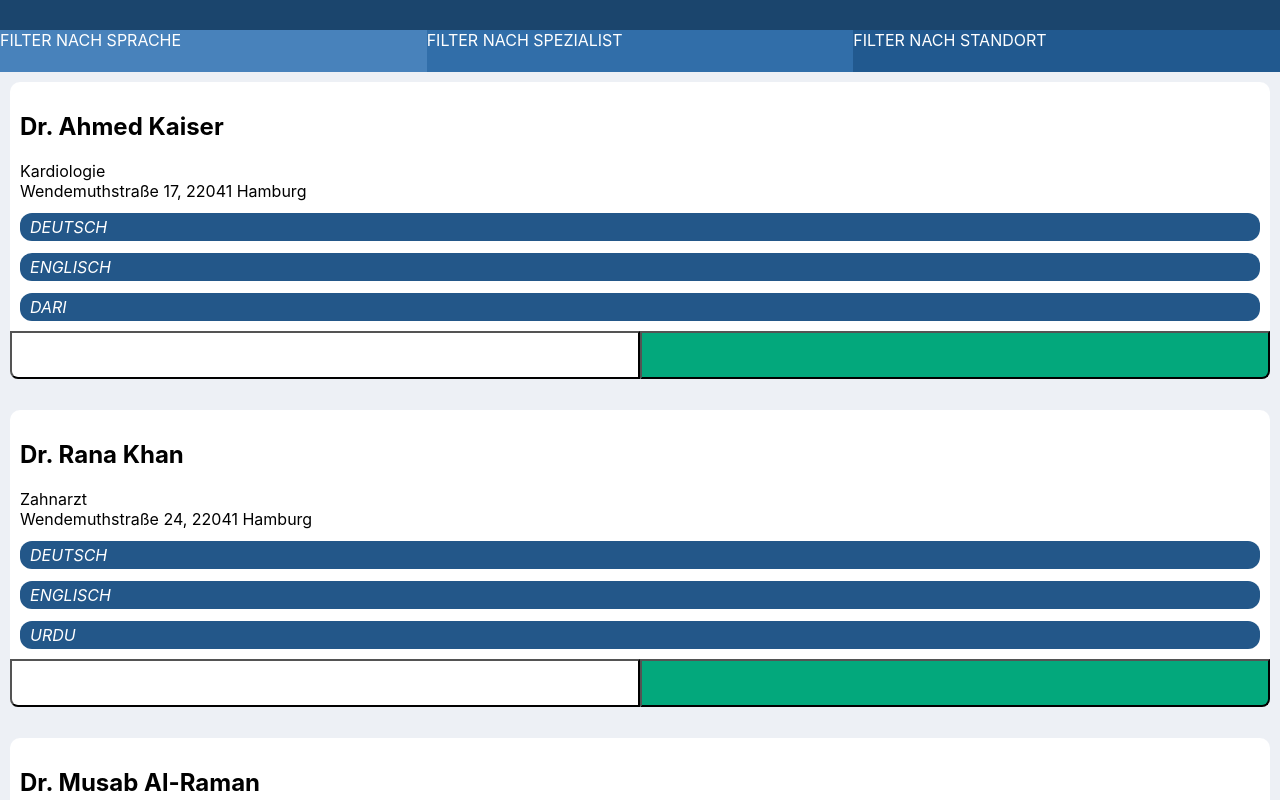
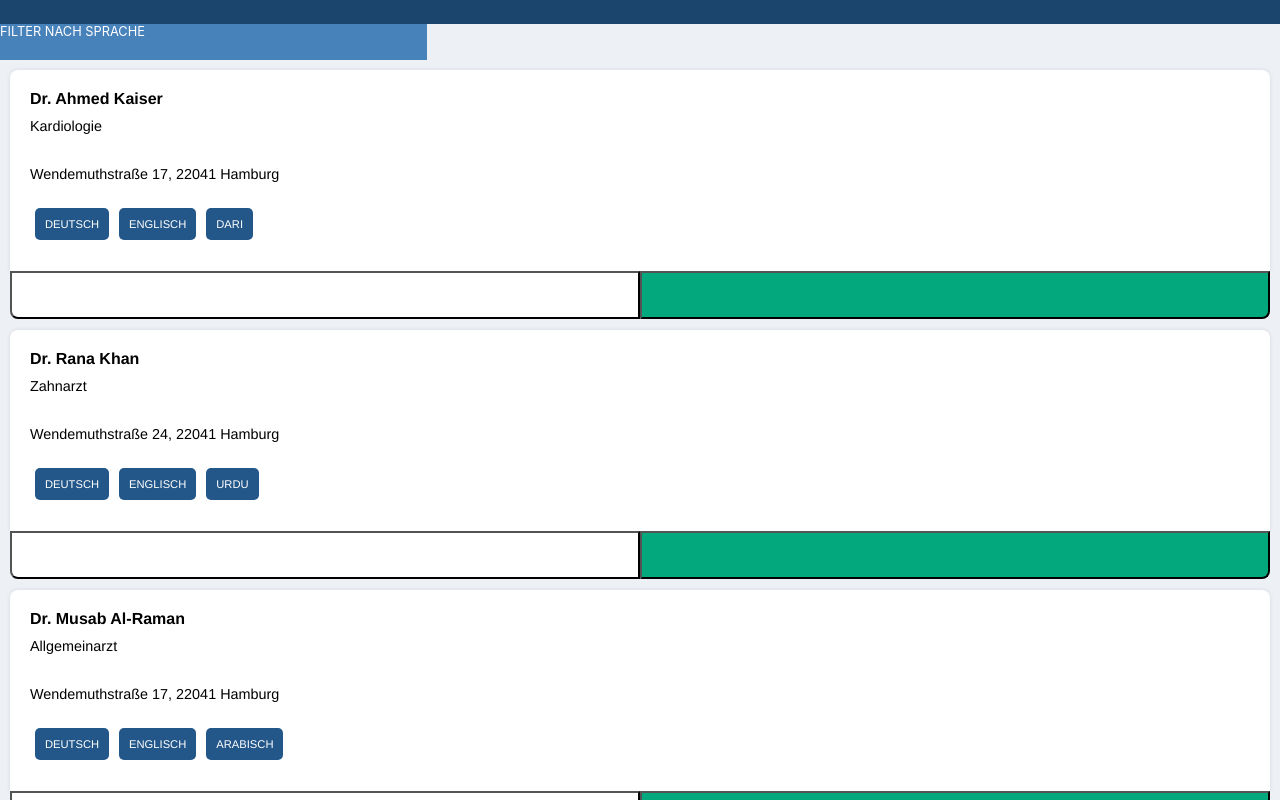
Before and after one commit to nurizai/DrLanguage, a React (Create React App) app: page / in a window 1280 px wide. Shown: the top 800 px of the page. Built offline with nearby package versions, Linux system fonts and the light colour scheme.

Commit message:
Add overflow-y to the cards

```diff
--- a/src/App.js
+++ b/src/App.js
@@ -2,29 +2,20 @@ import React, { useState } from 'react';
 import Header from './Header'
 import styled from 'styled-components/macro'
 import Filter from './Filter'
-import Cards from './Cards'
 import cardData from './cards.json'
+import CardList from './CardList';
+
 
 function App() {
   const [cards, setCards] = useState(cardData)
   return (
-    <>
-      <Header></Header>
-      <Filter filtertags={getFilterTags()} test={getSpezialistTags()}></Filter>
-      <AppStyled>
-        {renderCards()}
-      </AppStyled>
-    </>
+    <AppStyled>
+      <Header/>
+      <Filter filtertags={getFilterTags()}></Filter>
+      <CardList/>
+    </AppStyled>
   );
 
-  function renderCards() {
-    return cards.map((card, index) => (
-      <Cards
-        key={index}
-        {...card}
-        />
-    ))
-  }
 
   function getFilterTags() {
     const filtertags = Array.from(cards.reduce((pre, acc) => {
@@ -33,21 +24,13 @@ function App() {
     }, new Set()))
     return filtertags
   }
-
-  function getSpezialistTags() {
-    const test = Array.from(cards.reduce((pre, acc) => {
-      acc.tags.forEach(tag => pre.add(tag))
-      return pre
-    }, new Set()))
-    return test
-  }
 }
-
 
 
 const AppStyled = styled.div`
   display: grid;
-  gap: 10px;
+  grid-template-rows: 24px 36px auto;
+  position: fixed;
   left: 0;
   right: 0;
   top: 0;
--- /dev/null
+++ b/src/CardList.js
@@ -0,0 +1,24 @@
+import React, { useState } from 'react'
+import Cards from './Cards'
+import cardData from './cards.json'
+import styled from 'styled-components'
+
+export default function CardList() {
+
+  const [cards, setCards] = useState(cardData)
+
+  return (
+    <CardListStyled>
+      {cards.map((card, index) => (
+        <Cards
+        key={index}
+        {...card}
+        />
+  ))}
+    </CardListStyled>
+  )
+}
+
+const CardListStyled = styled.section`
+overflow-y: scroll;
+`
--- a/src/Cards.js
+++ b/src/Cards.js
@@ -38,16 +38,38 @@ export default function Cards({
   )
 
   function renderTags() {
-    return tags.map(tag => <Tag key={tag} text={tag} />)
+    return (
+      <TagListStyled>
+        {tags.map(tag => <Tag key={tag} text={tag} />)}
+      </TagListStyled>
+    )
   }
 }
 
+const TagListStyled = styled.ul`
+  list-style-type: none;
+  padding: 0 10px;
+`
+
 const CardStyled = styled.section`
-  box-sizing: border-box;
-  border-radius: 10px 10px 0 0;
-  position: relative;
+  display: grid;
+  grid-template-rows: auto 48px;
+  border-radius: 8px 8px 0 0;
   background: white;
   padding: 10px;
+  box-shadow: 0 0 4px 0 rgba(0,0,0,0.10);
+
+  > div {
+    margin: 5px 10px 5px 10px;
+    font-family: Helvetica;
+    font-size: 0.9rem;
+  }
+
+  > h2 {
+    margin: 10px auto 5px 10px;
+    font-family: Helvetica;
+    font-size: 1rem;
+  }
 `
 const CardButton = styled.div`
 display: inline;
@@ -68,5 +90,5 @@ border-radius: 0 0 8px 0;
 `
 
 const FullCardStyled = styled.div`
-margin: 10px;
+margin: 10px 10px 5px 10px;
 `
--- a/src/Filter.js
+++ b/src/Filter.js
@@ -2,17 +2,16 @@ import React, { useState } from 'react'
 import styled from 'styled-components'
 import Tag from './Tag';
 
-export default function Filter({ filtertags, test }) {
+export default function Filter({ filtertags }) {
   return (
     <FilterStyled>
-      <FilterButtons filtertags={filtertags} test={test}></FilterButtons>
+      <FilterButtonLanguage filtertags={filtertags} ></FilterButtonLanguage>
     </FilterStyled>
   )
 }
 
-function FilterButtons({
+function FilterButtonLanguage({
   filtertags,
-  test,
 }) {
   const [collapsed, setCollapsed] = useState(false)
 
@@ -23,29 +22,26 @@ function FilterButtons({
   return (
     <>
       <FilterFirstAreaStyled onClick={() => toggleCollapsed()}>Filter nach Sprache</FilterFirstAreaStyled>
-      <FilterSecondAreaStyled onClick={() => toggleCollapsed()}>Filter nach Spezialist</FilterSecondAreaStyled>
-      <FilterThirdAreaStyled>Filter nach Standort</FilterThirdAreaStyled>
-      {collapsed && <Popup>{filtertags.map(tag => <Tag text={tag} />)}</Popup>}
-      {collapsed && <Popup>{test.map(tag => <Tag text={tag} />)}</Popup>}
+      {collapsed && <LanguagePopup>{filtertags.map(tag => <Tag text={tag} />)}</LanguagePopup>}
     </>
   )
 }
 
-const Popup = styled.div`
+const LanguagePopup = styled.div`
   box-sizing: border-box;
   padding: 10px;
   position: absolute;
   width: 100vw;
   height: minmax(25vh);
   background-color: #4882BB;
-  top: 72px;
+  top: 60px;
   z-index: 1000;
-  border-radius: 0 0 10px 10px;
+  border-radius: 0 0 5px 5px;
 `
 
 const FilterStyled = styled.div`
   display: grid;
-  height: 42px;
+  font-size: 0.8rem;
   grid-template-columns: 1fr 1fr 1fr;
 `
 
--- a/src/Header.js
+++ b/src/Header.js
@@ -2,15 +2,10 @@ import React from 'react'
 import styled from 'styled-components'
 
 export default function Header() {
-  return (
-    <HeaderStyled>
-    </HeaderStyled>
-  )
+  return <HeaderStyled/>
 }
 
-const HeaderStyled = styled.nav`
-  display: grid;
-  grid-auto-columns: auto;
-  height: 30px;
+const HeaderStyled = styled.div`
+  height: 24px;
   background-color: #1B456D;
 `
--- a/src/Tag.js
+++ b/src/Tag.js
@@ -7,12 +7,14 @@ export default function Tag({ text }) {
   )
 }
 
-const TagStyled = styled.div`
-  padding: 4px 10px;
+const TagStyled = styled.li`
+  display: inline-block;
+  font-family: Helvetica;
+  font-size: 0.7rem;
+  padding: 10px 10px;
   background: #235789;
   color: white;
-  font-style: italic;
-  border-radius: 12px;
-  margin: 12px 0 0 0;
+  border-radius: 5px;
   text-transform: uppercase;
-  `
+  margin: 5px;
+`
```
